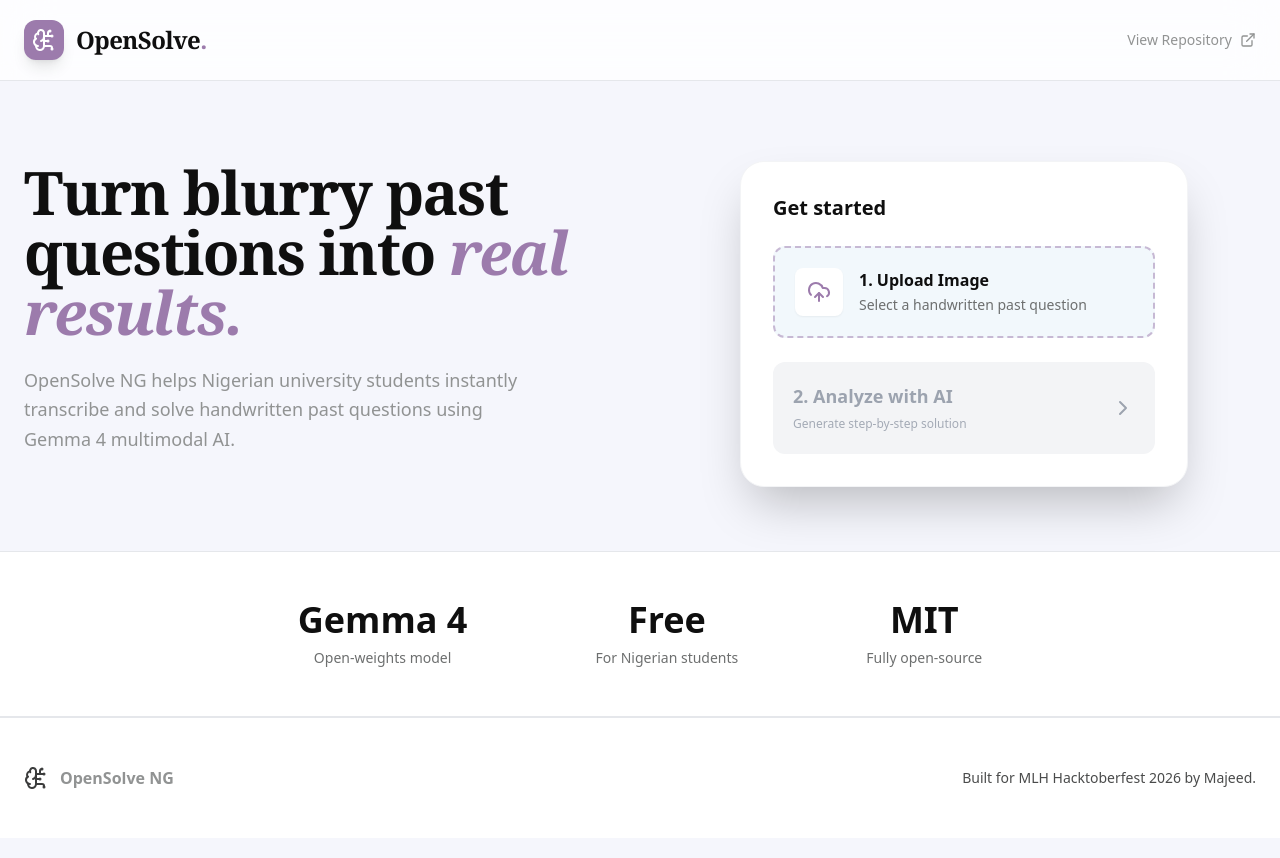
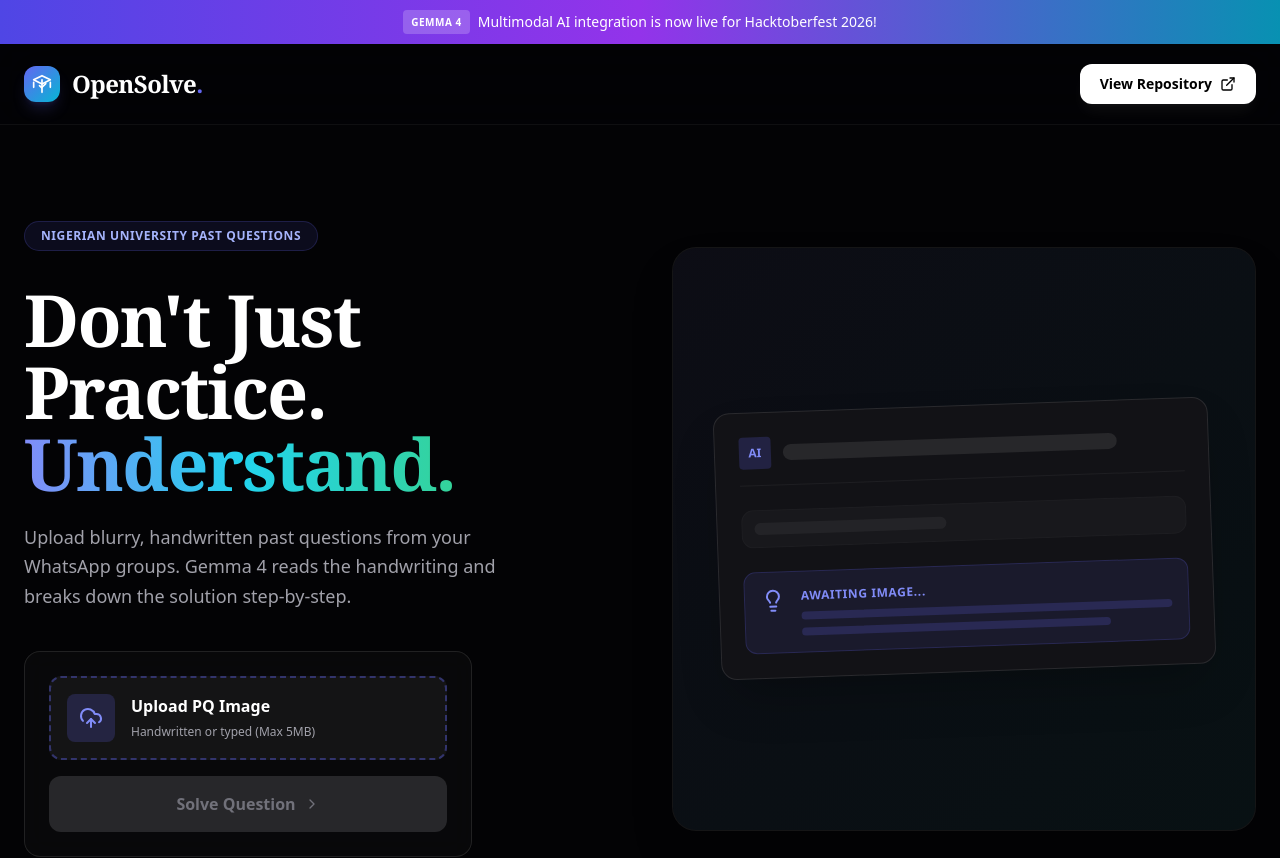
Before and after one commit to maskedwolf-01/opensolve-ng, a Next.js app: page / in a window 1280 px wide. Shown: the top 858 px of the page. Built offline with nearby package versions, Linux system fonts and the light colour scheme; a web font is replaced by a local one.

Commit message:
Update page.tsx

```diff
--- a/app/page.tsx
+++ b/app/page.tsx
@@ -1,6 +1,13 @@
-'use client';
+"use client";
 import { useState } from 'react';
-import { BrainCircuit, UploadCloud, ChevronRight, ExternalLink } from 'lucide-react';
+import Link from 'next/link';
+import { BrainCircuit, UploadCloud, ChevronRight, Zap, Target, XCircle, CheckCircle, Lightbulb, ExternalLink } from 'lucide-react';
+
+const PulsarLogo = ({ className }: { className?: string }) => (
+  <svg xmlns="http://www.w3.org/2000/svg" viewBox="0 0 24 24" fill="none" stroke="currentColor" strokeWidth="2" strokeLinecap="round" strokeLinejoin="round" className={className}>
+    <path d="M22 10v6M2 10v6"/><path d="M12 2L2 7l10 5 10-5-10-5z"/><path d="M12 22V7"/><path d="m9 14 2.5 2.5 5-5"/>
+  </svg>
+);
 
 export default function Home() {
   const [file, setFile] = useState<File | null>(null);
@@ -27,108 +34,122 @@ export default function Home() {
   };
 
   return (
-    <div className="min-h-screen flex flex-col font-sans">
-      <header className="sticky top-0 z-50 w-full backdrop-blur-xl bg-white/80 border-b border-gray-200">
+    <div className="min-h-screen bg-[#030305] text-white font-sans selection:bg-indigo-500/30 selection:text-white overflow-x-hidden">
+
+      {/* BANNER */}
+      <div className="w-full bg-gradient-to-r from-indigo-600 via-purple-600 to-cyan-600 py-2.5 px-4 text-center relative z-50">
+        <p className="text-xs md:text-sm font-medium text-white flex items-center justify-center gap-2">
+          <span className="bg-white/20 px-2 py-0.5 rounded text-[10px] uppercase font-bold tracking-wider">Gemma 4</span>
+          Multimodal AI integration is now live for Hacktoberfest 2026!
+        </p>
+      </div>
+
+      {/* NAVBAR */}
+      <nav className="sticky top-0 w-full z-40 backdrop-blur-xl border-b border-white/5 bg-[#030305]/80">
         <div className="max-w-7xl mx-auto px-6 h-20 flex items-center justify-between">
           <div className="flex items-center gap-3">
-            <div className="w-10 h-10 bg-amethyst_smoke rounded-xl flex items-center justify-center shadow-lg">
-              <BrainCircuit className="w-6 h-6 text-white" />
+            <div className="w-9 h-9 bg-gradient-to-br from-indigo-500 to-cyan-500 rounded-xl flex items-center justify-center shadow-lg shadow-indigo-500/20">
+              <PulsarLogo className="w-5 h-5 text-white" />
             </div>
-            <span className="text-2xl font-bold tracking-tight text-charcoal-100 font-serif">OpenSolve<span className="text-amethyst_smoke">.</span></span>
+            <span className="text-2xl font-bold tracking-tight text-white font-serif">OpenSolve<span className="text-indigo-500">.</span></span>
           </div>
           <div className="flex gap-4 items-center">
-             <a href="https://github.com/maskedwolf-01/opensolve-ng" target="_blank" className="text-charcoal-700 hover:text-amethyst_smoke text-sm font-medium transition-colors font-bold flex items-center gap-2">
+             <a href="https://github.com/maskedwolf-01/opensolve-ng" target="_blank" className="px-5 py-2.5 bg-white text-black hover:bg-zinc-200 rounded-xl text-sm font-bold transition-all flex items-center gap-2 shadow-lg shadow-white/5">
                View Repository <ExternalLink className="w-4 h-4" />
              </a>
           </div>
         </div>
-      </header>
+      </nav>
 
-      <section className="relative pt-20 pb-16 px-6 overflow-hidden">
+      {/* HERO SECTION */}
+      <section className="relative pt-24 pb-20 px-6 overflow-hidden border-b border-white/5">
+        <div className="absolute top-1/4 right-0 w-[500px] h-[500px] bg-indigo-900/20 rounded-full blur-[120px] -z-10 translate-x-1/3"></div>
+        <div className="absolute bottom-0 left-0 w-[600px] h-[600px] bg-cyan-900/10 rounded-full blur-[150px] -z-10 -translate-x-1/3 translate-y-1/3"></div>
+
         <div className="max-w-7xl mx-auto grid lg:grid-cols-2 gap-16 items-center">
+          <div className="text-left animate-fade-in z-10 pt-10 lg:pt-0">
+            <div className="inline-flex items-center gap-2 px-4 py-1.5 mb-8 text-xs font-bold text-indigo-300 bg-indigo-500/10 border border-indigo-500/20 rounded-full uppercase tracking-wider">
+              Nigerian University Past Questions
+            </div>
+            <h1 className="text-5xl md:text-7xl font-bold tracking-tight mb-6 text-white font-serif leading-[1.05]">
+              Don't Just Practice. <br/>
+              <span className="text-transparent bg-clip-text bg-gradient-to-r from-indigo-400 via-cyan-400 to-emerald-400">Understand.</span>
+            </h1>
+            <p className="text-lg text-zinc-400 mb-10 max-w-lg leading-relaxed">
+              Upload blurry, handwritten past questions from your WhatsApp groups. Gemma 4 reads the handwriting and breaks down the solution step-by-step.
+            </p>
 
-          <div className="text-left z-10">
-            <h1 className="text-5xl md:text-6xl font-extrabold tracking-tight mb-6 text-charcoal-100 font-serif leading-[1.1]">
-              Turn blurry past questions into <span className="text-amethyst_smoke italic">real results.</span>
-            </h1>
-            <p className="text-lg text-charcoal-700 mb-8 max-w-lg leading-relaxed">
-              OpenSolve NG helps Nigerian university students instantly transcribe and solve handwritten past questions using Gemma 4 multimodal AI.
-            </p>
-          </div>
-
-          <div className="w-full max-w-md mx-auto bg-white p-8 rounded-3xl shadow-2xl border border-gray-100 relative z-10">
-            <h2 className="text-xl font-bold mb-6 text-charcoal-100">Get started</h2>
-            <form onSubmit={handleSubmit} className="flex flex-col gap-4">
-              <label className="flex flex-col p-5 border-2 border-dashed border-amethyst_smoke/50 rounded-xl cursor-pointer bg-alice_blue hover:bg-pale_sky-100 transition-colors group">
+            {/* GEMMA 4 UPLOADER */}
+            <form onSubmit={handleSubmit} className="flex flex-col gap-4 max-w-md bg-[#0a0a0c]/80 p-6 rounded-2xl border border-white/10 backdrop-blur-md">
+              <label className="flex flex-col p-4 border-2 border-dashed border-indigo-500/40 hover:border-indigo-400 rounded-xl cursor-pointer bg-white/5 hover:bg-white/10 transition-all group">
                 <div className="flex items-center gap-4">
-                  <div className="p-3 bg-white rounded-lg shadow-sm group-hover:scale-105 transition-transform">
-                    <UploadCloud className="w-6 h-6 text-amethyst_smoke" />
+                  <div className="p-3 bg-indigo-500/20 rounded-lg text-indigo-400 group-hover:scale-105 transition-transform">
+                    <UploadCloud className="w-6 h-6" />
                   </div>
                   <div>
-                    <span className="block font-bold text-charcoal-100">1. Upload Image</span>
-                    <span className="text-sm text-charcoal-600">Select a handwritten past question</span>
+                    <span className="block font-bold text-white">Upload PQ Image</span>
+                    <span className="text-xs text-zinc-400">Handwritten or typed (Max 5MB)</span>
                   </div>
                 </div>
                 <input type="file" className="hidden" accept="image/*" onChange={(e) => setFile(e.target.files?.[0] || null)} required />
               </label>
 
               {file && (
-                <div className="p-3 bg-mint_cream border border-sage_green-300 rounded-lg text-sm font-medium text-sage_green-700 flex items-center justify-between">
-                  <span>{file.name}</span>
+                <div className="px-4 py-2 bg-emerald-500/10 border border-emerald-500/20 rounded-lg text-xs font-bold text-emerald-400 truncate">
+                  Selected: {file.name}
                 </div>
               )}
 
-              <button type="submit" disabled={loading || !file} className={`mt-2 p-5 rounded-xl font-bold transition-all flex items-center justify-between ${loading || !file ? 'bg-gray-100 text-gray-400 cursor-not-allowed' : 'bg-amethyst_smoke text-white hover:bg-amethyst_smoke-600 shadow-lg hover:-translate-y-1'}`}>
-                <div className="text-left">
-                  <span className="block text-lg">2. Analyze with AI</span>
-                  <span className="text-xs opacity-90 font-normal">{loading ? 'Processing via Gemini API...' : 'Generate step-by-step solution'}</span>
-                </div>
-                <ChevronRight className="w-6 h-6" />
+              <button type="submit" disabled={loading || !file} className={`w-full py-4 font-bold rounded-xl flex items-center justify-center gap-2 transition-all ${loading || !file ? 'bg-zinc-800 text-zinc-500 cursor-not-allowed' : 'bg-white text-black hover:bg-zinc-200 hover:scale-[1.02] shadow-[0_0_30px_rgba(255,255,255,0.15)]'}`}>
+                {loading ? 'Gemma 4 is Analyzing...' : 'Solve Question'} <ChevronRight className="w-4 h-4" />
               </button>
             </form>
+          </div>
+
+          {/* DYNAMIC SOLUTION OR GRAPHIC AREA */}
+          <div className="relative w-full aspect-square md:aspect-video lg:aspect-square bg-[#0a0a0c]/80 rounded-3xl border border-white/5 p-4 backdrop-blur-md shadow-2xl flex-col justify-center items-center overflow-hidden flex">
+             <div className="absolute inset-0 bg-gradient-to-br from-indigo-500/5 to-cyan-500/5"></div>
+
+             {solution ? (
+                <div className="w-full h-full overflow-y-auto bg-[#121216] border border-white/10 rounded-2xl p-6 relative z-10 text-zinc-300 text-sm leading-relaxed whitespace-pre-wrap no-scrollbar">
+                  <h3 className="text-emerald-400 font-bold mb-4 flex items-center gap-2 border-b border-white/10 pb-2">
+                    <CheckCircle className="w-5 h-5" /> Solution Generated
+                  </h3>
+                  {solution}
+                </div>
+             ) : (
+                <div className="w-[90%] bg-[#121216] border border-white/10 rounded-2xl p-6 relative z-10 shadow-2xl transform rotate-[-2deg] transition-transform duration-500">
+                  <div className="flex items-center gap-3 mb-6 border-b border-white/5 pb-4">
+                    <div className="w-8 h-8 rounded bg-indigo-500/20 text-indigo-400 flex items-center justify-center font-bold text-xs">AI</div>
+                    <div className="h-4 w-3/4 bg-zinc-800 rounded-full"></div>
+                  </div>
+                  <div className="space-y-3 mb-6 opacity-50">
+                    <div className="p-3 rounded-xl border border-white/5 bg-white/5 flex items-center justify-between">
+                      <div className="flex items-center gap-3">
+                         <div className="h-3 w-48 bg-white/10 rounded-full"></div>
+                      </div>
+                    </div>
+                  </div>
+                  <div className="p-4 rounded-xl bg-indigo-500/10 border border-indigo-500/20 flex gap-4">
+                    <Lightbulb className="w-6 h-6 text-indigo-400 flex-shrink-0" />
+                    <div className="space-y-2 w-full">
+                      <div className="text-xs font-bold text-indigo-400 uppercase tracking-wider mb-1">Awaiting Image...</div>
+                      <div className="h-2 w-full bg-indigo-500/20 rounded-full"></div>
+                      <div className="h-2 w-5/6 bg-indigo-500/20 rounded-full"></div>
+                    </div>
+                  </div>
+                </div>
+             )}
           </div>
         </div>
       </section>
 
-      {solution && (
-        <section className="max-w-5xl mx-auto w-full px-6 pb-20 z-20 relative">
-           <div className="p-8 bg-white rounded-3xl border border-gray-200 shadow-xl">
-             <h2 className="text-2xl font-bold text-charcoal-100 mb-6 flex items-center gap-2 border-b pb-4">
-                <BrainCircuit className="w-6 h-6 text-amethyst_smoke" /> Gemma 4 Solution
-             </h2>
-             <div className="text-charcoal-700 whitespace-pre-wrap leading-relaxed font-medium">
-               {solution}
-             </div>
+      {/* FOOTER */}
+      <footer className="py-10 bg-[#030305]">
+        <div className="max-w-7xl mx-auto px-6 text-center">
+           <div className="text-xs text-zinc-700">
+             © {new Date().getFullYear()} OpenSolve NG. Built for MLH Hacktoberfest using Gemma 4.
            </div>
-        </section>
-      )}
-
-      <section className="border-y border-gray-200 bg-white py-12">
-        <div className="max-w-6xl mx-auto flex flex-wrap justify-center gap-12 md:gap-32 px-6 text-center">
-          <div>
-            <div className="text-4xl font-extrabold text-charcoal-100 mb-2">Gemma 4</div>
-            <div className="text-sm font-medium text-charcoal-600">Open-weights model</div>
-          </div>
-          <div>
-            <div className="text-4xl font-extrabold text-charcoal-100 mb-2">Free</div>
-            <div className="text-sm font-medium text-charcoal-600">For Nigerian students</div>
-          </div>
-          <div>
-            <div className="text-4xl font-extrabold text-charcoal-100 mb-2">MIT</div>
-            <div className="text-sm font-medium text-charcoal-600">Fully open-source</div>
-          </div>
-        </div>
-      </section>
-
-      <footer className="mt-auto py-12 bg-white border-t border-gray-200">
-        <div className="max-w-7xl mx-auto px-6 flex flex-col md:flex-row justify-between items-center gap-6">
-          <div className="flex items-center gap-3">
-            <BrainCircuit className="w-6 h-6 text-charcoal-400" />
-            <span className="font-bold text-charcoal-700">OpenSolve NG</span>
-          </div>
-          <div className="text-sm text-charcoal-500 font-medium">
-            Built for MLH Hacktoberfest 2026 by Majeed.
-          </div>
         </div>
       </footer>
     </div>
```
